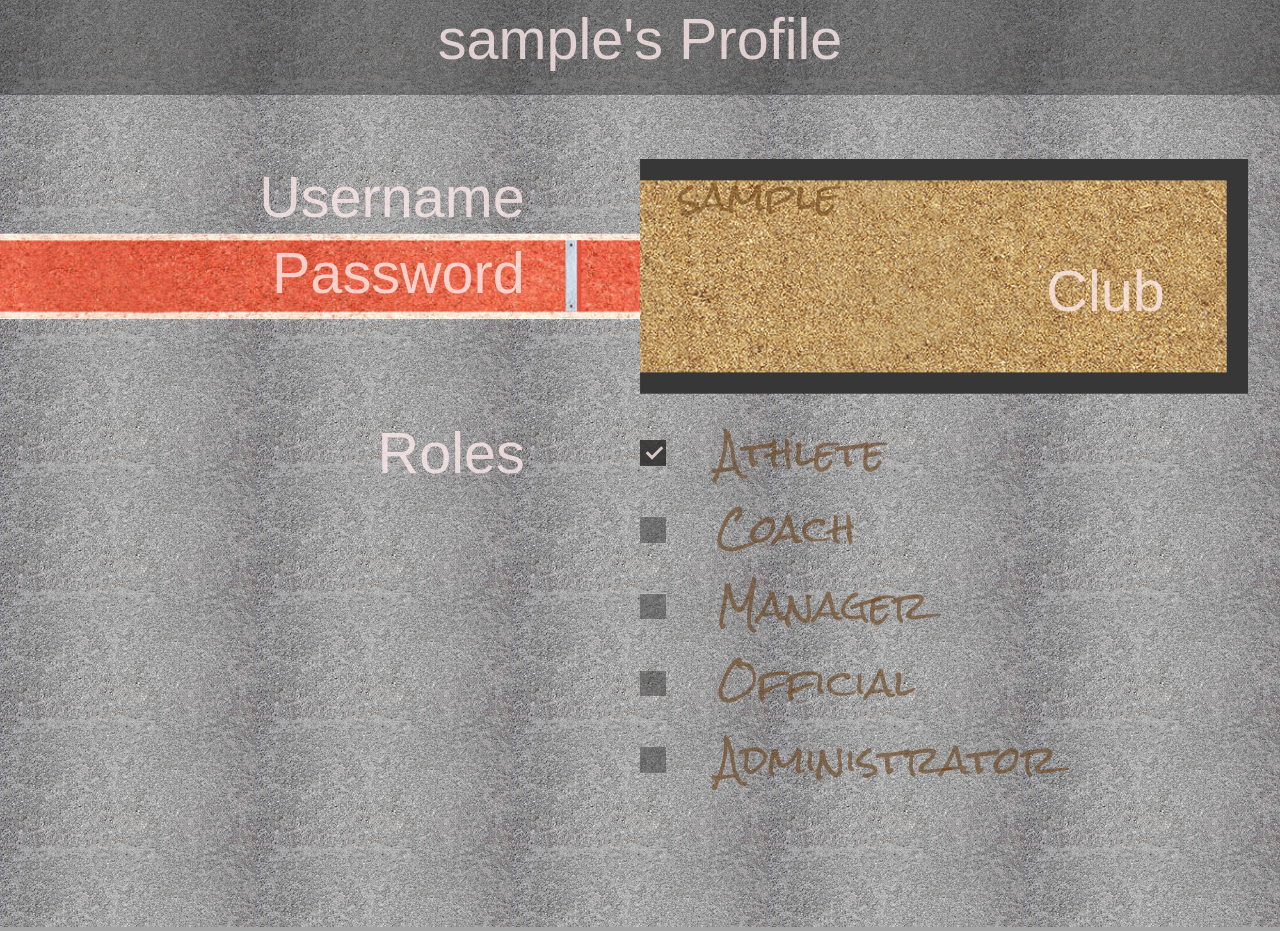
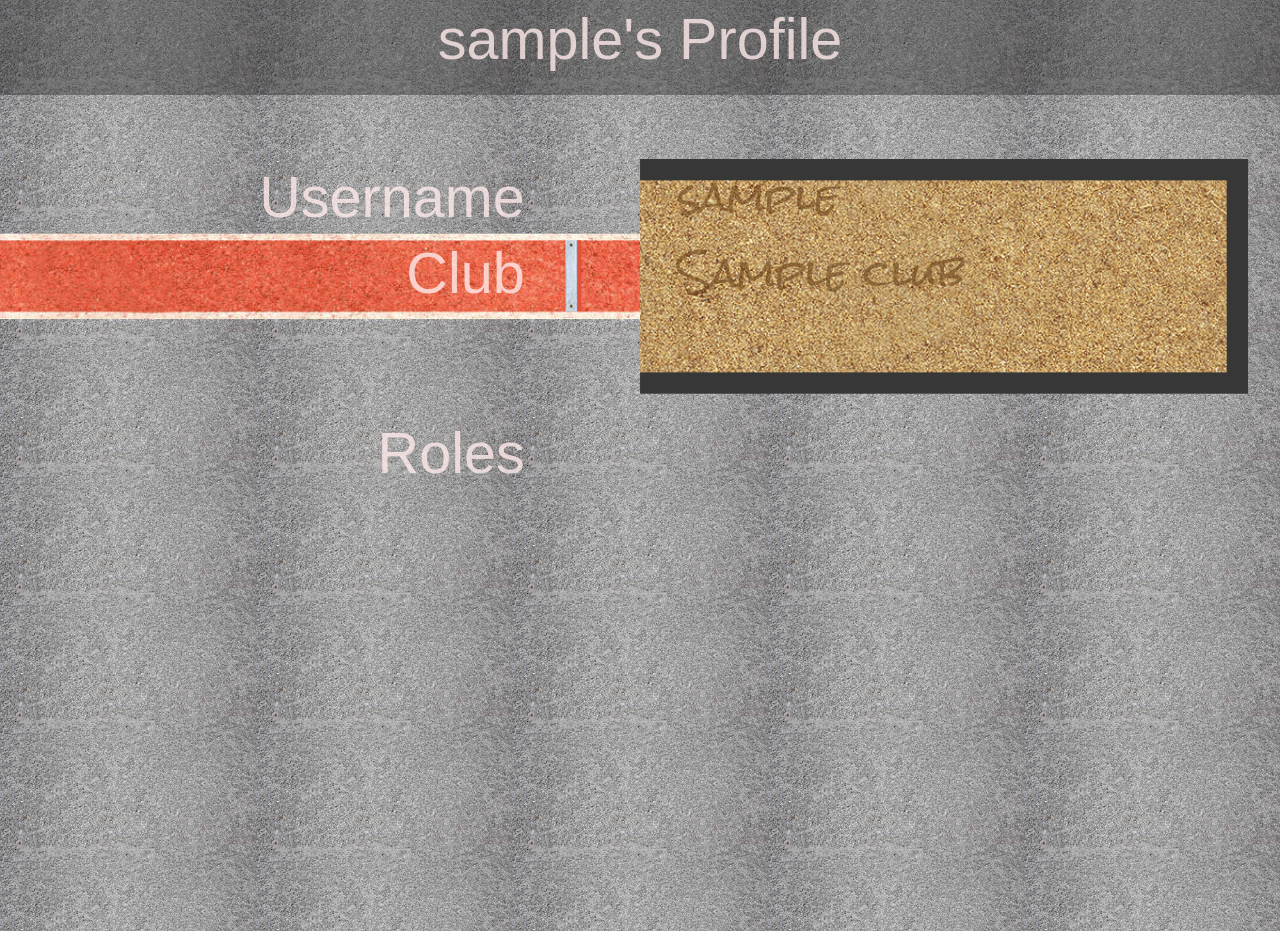
Before and after one commit to Jegouar/athletics-league, a Flask app: page /profile/1 in a window 1280 px wide. Shown: the part 1972-2903 px from the top of the page. Run offline with Flask 2, Linux system fonts and the light colour scheme; the visitor is signed in with stand-in values (Sample User, id 1); a database or web service that is not in the repository returns one stand-in record (values such as "Sample title"); some libraries are stand-ins or nearby versions; some web fonts are replaced.

Commit message:
Add club and roles to user profile display

```diff
--- a/app.py
+++ b/app.py
@@ -38,6 +38,11 @@ def register():
             flash("Username already exists")
             return redirect(url_for("register"))
 
+        if request.form.get("is_official") == "is_official" or request.form.get("is_administrator") == "is_administrator":
+            access = "full"
+        else:
+            access = "standard"
+
         register = {
             "username": request.form.get("username").lower(),
             "password": generate_password_hash(request.form.get("password")),
@@ -46,7 +51,8 @@ def register():
             "is_coach": request.form.get("is_coach"),
             "is_manager": request.form.get("is_manager"),
             "is_official": request.form.get("is_official"),
-            "is_administrator": request.form.get("is_administrator")
+            "is_administrator": request.form.get("is_administrator"),
+            "access": access
         }
         mongo.db.users.insert_one(register)
 
@@ -88,10 +94,31 @@ def profile(username):
     clubs = mongo.db.clubs.find({"club_status": "active"}).sort("club_name")
     username = mongo.db.users.find_one(
         {"username": session["user"]})["username"]
+    club = mongo.db.users.find_one(
+        {"username": session["user"]})["club"]
+    is_athlete = mongo.db.users.find_one(
+        {"username": session["user"]})["is_athlete"]
+    is_coach = mongo.db.users.find_one(
+        {"username": session["user"]})["is_coach"]
+    is_manager = mongo.db.users.find_one(
+        {"username": session["user"]})["is_manager"]
+    is_official = mongo.db.users.find_one(
+        {"username": session["user"]})["is_official"]
+    is_administrator = mongo.db.users.find_one(
+        {"username": session["user"]})["is_administrator"]
 
     if session["user"]:
         return render_template(
-            "profile.html", clubs=clubs, username=username)
+            "profile.html",
+            clubs=clubs,
+            username=username,
+            is_athlete=is_athlete,
+            is_coach=is_coach,
+            is_manager=is_manager,
+            is_official=is_official,
+            is_administrator=is_administrator,
+            club=club
+        )
 
     return redirect(url_for("login"))
 
--- a/static/styles/longjump.css
+++ b/static/styles/longjump.css
@@ -203,7 +203,7 @@
     width: 46vw;
     font-family: 'Rock Salt', cursive;
     font-size: 3.5vw;
-    color: rgba(105,65,25,0.6);
+    color: rgba(35,35,35,0.6);
     padding-left: 6vw;
 }
 
--- a/templates/profile.html
+++ b/templates/profile.html
@@ -14,10 +14,6 @@
                 <p>{{ username }}</p>
             </div>
             <div>
-                <label for="password">Password</label>
-                <p>{{ password }}</p>
-            </div>
-            <div>
                 <label for="club">Club</label>
                 <p>{{ club }}</p>
             </div>
@@ -27,26 +23,21 @@
                 <label for="roles">Roles</label>
             </div>
             <div id="right">
-                <label>Athlete
-                    <input type="checkbox" id="is_athlete" name="is_athlete" value="is_athlete" checked="checked">
-                    <span class="checkmark"></span>
-                </label>
-                <label>Coach
-                    <input type="checkbox" id="is_coach" name="is_coach" value="is_coach">
-                    <span class="checkmark"></span>
-                </label>
-                <label>Manager
-                    <input type="checkbox" id="is_manager" name="is_manager" value="is_manager">
-                    <span class="checkmark"></span>
-                    </label>
-                <label>Official
-                    <input type="checkbox" id="is_official" name="is_official" value="is_official">
-                    <span class="checkmark"></span>
-                </label>
-                <label>Administrator
-                    <input type="checkbox" id="is_administrator" name="is_administrator" value="is_administrator">
-                    <span class="checkmark"></span>
-                </label>
+                {% if is_athlete == "is_athlete" %}
+                    <label>Athlete</label>
+                {% endif %}
+                {% if is_coach == "is_coach" %}
+                    <label>Coach</label>
+                {% endif %}
+                {% if is_manager == "is_manager" %}
+                    <label>Manager</label>
+                {% endif %}
+                {% if is_official == "is_official" %}
+                    <label>Official</label>
+                {% endif %}
+                {% if is_administrator == "is_administrator" %}
+                    <label>Administrator</label>
+                {% endif %}
             </div>
         </div>
     </section>
```
